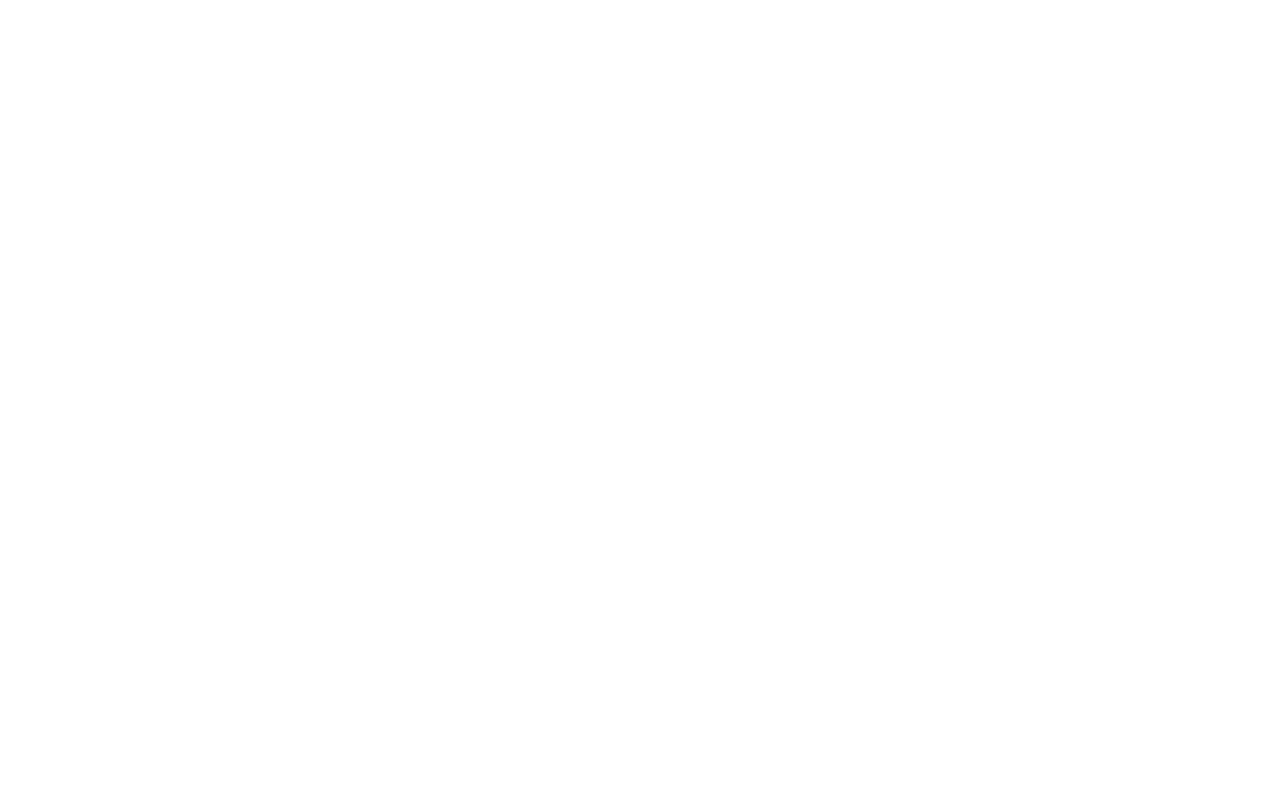
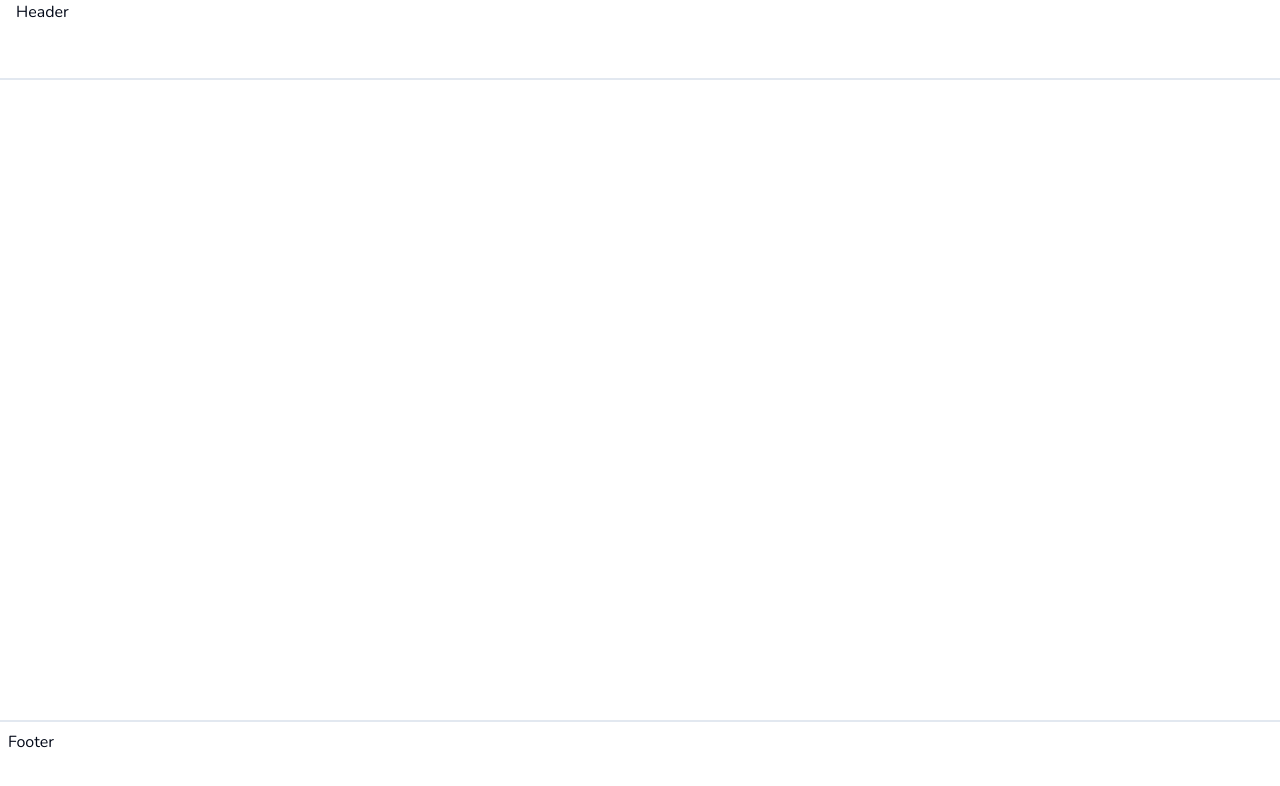
Before and after one commit to hRJ06/Lingo, a Next.js app: page / in a window 1280 px wide. Shown: the top 786 px of the page. Built offline with nearby package versions, Linux system fonts and the light colour scheme.

Commit message:
Added Marketing skeleton

```diff
--- /dev/null
+++ b/app/(marketing)/layout.tsx
@@ -0,0 +1,19 @@
+import { Footer } from "@/components/Footer";
+import { Header } from "@/components/Header";
+
+type Props = {
+  children: React.ReactNode;
+};
+const MarketingLayout = ({ children }: Props) => {
+  return (
+    <div className="min-h-screen flex flex-col">
+      <Header />
+      <main className="flex-1 flex flex-col items-center justify-center">
+        {children}
+      </main>
+      <Footer />
+    </div>
+  );
+};
+
+export default MarketingLayout;
--- /dev/null
+++ b/components/Footer.tsx
@@ -0,0 +1,7 @@
+export const Footer = () => {
+    return (
+        <footer className="hidden lg:block h-20 w-full border-t-2 border-slate-200 p-2">
+            Footer
+        </footer>
+    )
+}
--- /dev/null
+++ b/components/Header.tsx
@@ -0,0 +1,9 @@
+import React from 'react'
+
+export const Header = () => {
+  return (
+    <header className='h-20 w-full border-b-2 border-slate-200 px-4'>
+        Header
+    </header>
+  )
+}
```
Also changed, not shown: app/(marketing)/page.tsx (renamed from app/page.tsx).
